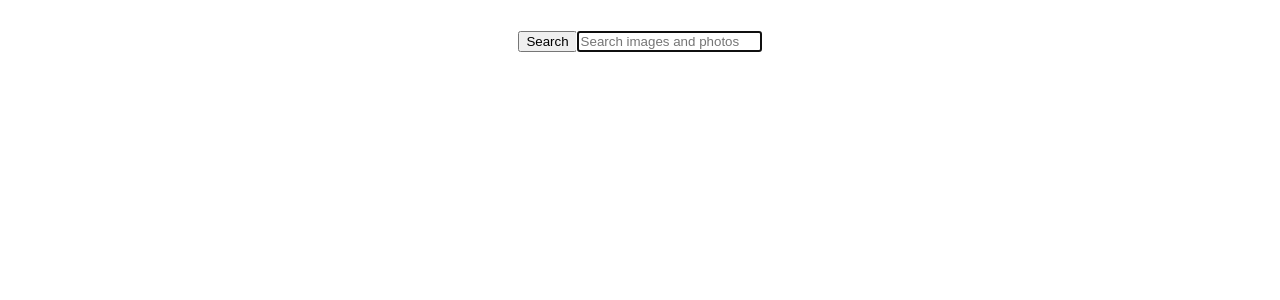
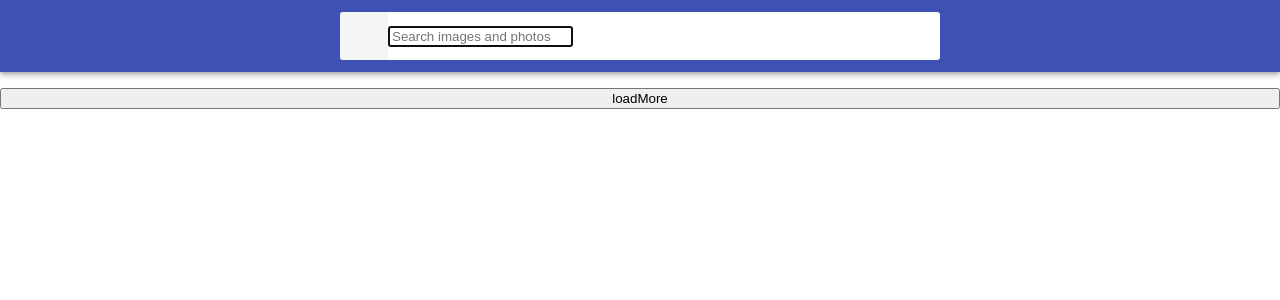
Before and after one commit to VitalikN/goit-react-hw-03-image-finder, a React (Create React App) app: page / in a window 1280 px wide. Shown: the top 300 px of the page. Built offline with nearby package versions, Linux system fonts and the light colour scheme.

Commit message:
add get , form...

```diff
--- a/package.json
+++ b/package.json
@@ -4,9 +4,12 @@
   "private": true,
   "homepage": "https://VitalikN.github.io/goit-react-hw-03-image-finder/",
   "dependencies": {
+    "@emotion/react": "^11.10.6",
+    "@emotion/styled": "^11.10.6",
     "@testing-library/jest-dom": "^5.16.3",
     "@testing-library/react": "^12.1.4",
     "@testing-library/user-event": "^13.5.0",
+    "axios": "^1.3.4",
     "react": "^18.1.0",
     "react-dom": "^18.1.0",
     "react-hot-toast": "^2.4.0",
--- a/src/components/App.jsx
+++ b/src/components/App.jsx
@@ -1,21 +1,40 @@
 import { React, Component } from 'react';
 import { Toaster } from 'react-hot-toast';
-// import { fetchGallery } from './fetch/fetch';
+import { Container } from './App.styled';
+import { fetchGallery } from './fetch/fetch';
 import { ImageGallery } from './ImageGallery/ImageGallery';
 import { Searchbar } from './Searchbar/Searchbar';
+import { Button } from './Button/Button';
 
 export class App extends Component {
   state = {
-    // imageGallery: null,
+    imageGallery: [],
     searchQuery: '',
     Loader: false,
+    page: 1,
   };
   componentDidUpdate(prevProps, prevState) {
-    if (prevProps.searchQuery !== this.props.searchQuery) {
-      console.log('prev', prevProps.searchQuery);
-      console.log(this.props.searchQuery);
+    if (
+      prevState.searchQuery !== this.state.searchQuery ||
+      prevState.page !== this.state.page
+    ) {
+      this.imgGalleryList(this.state.searchQuery, this.state.page);
     }
   }
+  imgGalleryList = async (searchQuery, page) => {
+    try {
+      const {
+        hits,
+        // total, totalHits
+      } = await fetchGallery(searchQuery, page);
+      this.setState(prev => ({
+        imageGallery: [...prev.imageGallery, ...hits],
+      }));
+    } catch (error) {
+      console.log(error);
+    }
+  };
+
   // componentDidUpdate(prevProps, prevState) {
   //   if (prevProps.nameSearch !== this.props.nameSearch) {
   //     console.log('prev', prevProps.nameSearch);
@@ -32,20 +51,16 @@ export class App extends Component {
   // this.setState({ Loader: true });
   // }
   handleSubmit = nameSearch => {
-    this.setState({ searchQuery: nameSearch, hits: [] });
+    this.setState({ searchQuery: nameSearch });
   };
 
+  loadMore = () => {
+    this.setState(prev => ({ page: prev.page + 1 }));
+  };
   render() {
+    const { imageGallery } = this.state;
     return (
-      <div
-        style={{
-          display: 'flex',
-          flexDirection: 'column',
-          justifyContent: 'center',
-          alignItems: 'center',
-          margin: '30px',
-        }}
-      >
+      <Container>
         <Toaster
           position="top-right"
           toastOptions={{
@@ -58,12 +73,10 @@ export class App extends Component {
           }}
         />
         <Searchbar onSearch={this.handleSubmit} />
-
         {this.state.Loader && <p>Loader...</p>}
-        {this.state.nameSearch && (
-          <ImageGallery imageGallery={this.state.nameSearch} />
-        )}
-      </div>
+        {this.state.searchQuery && <ImageGallery imageGallery={imageGallery} />}
+        <button onClick={this.loadMore}>loadMore</button>
+      </Container>
     );
   }
 }
--- /dev/null
+++ b/src/components/App.styled.jsx
@@ -0,0 +1,8 @@
+import styled from '@emotion/styled';
+
+export const Container = styled.div`
+  display: grid;
+  grid-template-columns: 1fr;
+  grid-gap: 16px;
+  padding-bottom: 24px;
+`;
--- a/src/components/ImageGallery/ImageGallery.jsx
+++ b/src/components/ImageGallery/ImageGallery.jsx
@@ -1,14 +1,18 @@
 import { ImageGalleryItem } from 'components/ImageGalleryItem/ImageGalleryItem';
 import React, { Component } from 'react';
+import { GalleryList } from './imageGallery.styled';
 
 export class ImageGallery extends Component {
   state = {};
 
   render() {
+    const { imageGallery } = this.props;
     return (
-      <ul className="gallery">
-        <ImageGalleryItem imageGallery={this.props.imageGallery} />
-      </ul>
+      <GalleryList className="gallery">
+        {imageGallery.map(({ id, webformatURL }) => {
+          return <ImageGalleryItem key={id} src={webformatURL} />;
+        })}
+      </GalleryList>
     );
   }
 }
--- /dev/null
+++ b/src/components/ImageGallery/imageGallery.styled.jsx
@@ -0,0 +1,13 @@
+import styled from '@emotion/styled';
+
+export const GalleryList = styled.ul`
+  display: grid;
+  max-width: calc(100vw - 48px);
+  grid-template-columns: repeat(auto-fill, minmax(320px, 1fr));
+  grid-gap: 16px;
+  margin: 0 auto;
+  padding: 0;
+  list-style: none;
+  margin-left: auto;
+  margin-right: auto;
+`;
--- a/src/components/ImageGalleryItem/ImageGalleryItem.jsx
+++ b/src/components/ImageGalleryItem/ImageGalleryItem.jsx
@@ -4,9 +4,10 @@ export class ImageGalleryItem extends Component {
   state = {};
 
   render() {
+    const { id, src } = this.props;
     return (
-      <li className="gallery-item">
-        <img src={this.props.imageGallery} width="200px" alt="" />
+      <li className="gallery-item" key={id}>
+        <img src={src} alt="" />
       </li>
     );
   }
--- a/src/components/Searchbar/Searchbar.jsx
+++ b/src/components/Searchbar/Searchbar.jsx
@@ -1,38 +1,39 @@
 import React, { Component } from 'react';
 import { toast } from 'react-hot-toast';
-
-import css from './styles.module.css';
+import {
+  Header,
+  SearchForm,
+  SearchFormButton,
+  SearchFormButtonLabel,
+} from './Searchbar.styled';
 
 export class Searchbar extends Component {
   state = {
     nameSearch: '',
   };
   handleSearch = evt => {
-    this.setState({ nameSearch: evt.target.value.toLowerCase() });
-    console.log(evt.target.value);
+    this.setState({ nameSearch: evt.currentTarget.value.toLowerCase() });
   };
+
   handleSubmit = evt => {
     evt.preventDefault();
     if (this.state.nameSearch.trim() === '') {
       toast.error('Here is your toast.');
-
       return;
     }
-
     this.props.onSearch(this.state.nameSearch);
     this.setState({ nameSearch: '' });
   };
 
   render() {
     return (
-      <header className={css.searchbar}>
-        <form onSubmit={this.handleSubmit} className={css.form}>
-          <button type="submit" className={css.button}>
-            <span className={css.buttonLabel}>Search</span>
-          </button>
+      <Header>
+        <SearchForm onSubmit={this.handleSubmit}>
+          <SearchFormButton type="submit">
+            <SearchFormButtonLabel>Search</SearchFormButtonLabel>
+          </SearchFormButton>
 
           <input
-            className="input"
             type="text"
             autoComplete="off"
             autoFocus
@@ -40,8 +41,8 @@ export class Searchbar extends Component {
             value={this.state.nameSearch}
             onChange={this.handleSearch}
           />
-        </form>
-      </header>
+        </SearchForm>
+      </Header>
     );
   }
 }
--- /dev/null
+++ b/src/components/Searchbar/Searchbar.styled.jsx
@@ -0,0 +1,76 @@
+import styled from '@emotion/styled';
+
+export const Header = styled.header`
+  top: 0;
+  left: 0;
+  position: sticky;
+  z-index: 1100;
+  display: flex;
+  justify-content: center;
+  align-items: center;
+  min-height: 64px;
+  padding-right: 24px;
+  padding-left: 24px;
+  padding-top: 12px;
+  padding-bottom: 12px;
+  color: #fff;
+  background-color: #3f51b5;
+  box-shadow: 0px 2px 4px -1px rgba(0, 0, 0, 0.2),
+    0px 4px 5px 0px rgba(0, 0, 0, 0.14), 0px 1px 10px 0px rgba(0, 0, 0, 0.12);
+`;
+
+export const SearchForm = styled.form`
+  display: flex;
+  align-items: center;
+  width: 100%;
+  max-width: 600px;
+  background-color: #fff;
+  border-radius: 3px;
+  overflow: hidden;
+`;
+export const SearchFormButton = styled.button`
+  display: inline-block;
+  width: 48px;
+  height: 48px;
+  border: 0;
+  /* background-image: url('https://image.flaticon.com/icons/svg/149/149852.svg'); */
+  background-size: 40%;
+  background-repeat: no-repeat;
+  background-position: center;
+  opacity: 0.6;
+  transition: opacity 250ms cubic-bezier(0.4, 0, 0.2, 1);
+  cursor: pointer;
+  outline: none;
+  &:hover {
+    opacity: 1;
+  }
+`;
+export const SearchFormButtonLabel = styled.span`
+  position: absolute;
+  width: 1px;
+  height: 1px;
+  padding: 0;
+  overflow: hidden;
+  clip: rect(0, 0, 0, 0);
+  white-space: nowrap;
+  clip-path: inset(50%);
+  border: 0;
+`;
+
+// }
+
+// .SearchForm-input {
+//   display: inline-block;
+//   width: 100%;
+//   font: inherit;
+//   font-size: 20px;
+//   border: none;
+//   outline: none;
+//   padding-left: 4px;
+//   padding-right: 4px;
+// }
+
+// .SearchForm-input::placeholder {
+//   font: inherit;
+//   font-size: 18px;
+// }
--- a/src/components/Searchbar/styles.module.css
+++ b/src/components/Searchbar/styles.module.css
@@ -25,7 +25,7 @@ img {
   max-width: 100%;
   height: auto;
 }
-
+/* ============================= */
 /*
  * Стили компонента App
  */
@@ -69,53 +69,6 @@ img {
   background-color: #fff;
   border-radius: 3px;
   overflow: hidden;
-}
-
-.SearchForm-button {
-  display: inline-block;
-  width: 48px;
-  height: 48px;
-  border: 0;
-  background-image: url('https://image.flaticon.com/icons/svg/149/149852.svg');
-  background-size: 40%;
-  background-repeat: no-repeat;
-  background-position: center;
-  opacity: 0.6;
-  transition: opacity 250ms cubic-bezier(0.4, 0, 0.2, 1);
-  cursor: pointer;
-  outline: none;
-}
-
-.SearchForm-button:hover {
-  opacity: 1;
-}
-
-.SearchForm-button-label {
-  position: absolute;
-  width: 1px;
-  height: 1px;
-  padding: 0;
-  overflow: hidden;
-  clip: rect(0, 0, 0, 0);
-  white-space: nowrap;
-  clip-path: inset(50%);
-  border: 0;
-}
-
-.SearchForm-input {
-  display: inline-block;
-  width: 100%;
-  font: inherit;
-  font-size: 20px;
-  border: none;
-  outline: none;
-  padding-left: 4px;
-  padding-right: 4px;
-}
-
-.SearchForm-input::placeholder {
-  font: inherit;
-  font-size: 18px;
 }
 
 /*
--- a/src/components/fetch/fetch.jsx
+++ b/src/components/fetch/fetch.jsx
@@ -1,7 +1,11 @@
+import axios from 'axios';
+
 const BASE_URL = 'https://pixabay.com/api/';
 const API_KEY = '32552972-dc07813a8434780c4e0dd03fe';
 
-export const fetchGallery = searchQuery =>
-  fetch(
-    `${BASE_URL}?key=${API_KEY}&q=${searchQuery}&page=1&image_type=photo&orientation=horizontal&per_page=12`
+export const fetchGallery = async (searchQuery, page) => {
+  const { data } = await axios.get(
+    `${BASE_URL}?key=${API_KEY}&q=${searchQuery}&page=${page}&image_type=photo&orientation=horizontal&per_page=12`
   );
+  return data;
+};
--- a/src/index.css
+++ b/src/index.css
@@ -1,10 +1,23 @@
 @import-normalize; /* bring in normalize.css styles */
+
+html {
+  box-sizing: border-box;
+  width: 100vw;
+  overflow-x: hidden;
+}
+
+*,
+*::before,
+*::after {
+  box-sizing: inherit;
+}
 
 body {
   margin: 0;
-  font-family: -apple-system, BlinkMacSystemFont, 'Segoe UI', 'Roboto', 'Oxygen',
-    'Ubuntu', 'Cantarell', 'Fira Sans', 'Droid Sans', 'Helvetica Neue',
-    sans-serif;
+  font-family: -apple-system, BlinkMacSystemFont, 'Segoe UI', Roboto,
+    Oxygen-Sans, Ubuntu, Cantarell, 'Helvetica Neue', sans-serif;
+  color: #212121;
+  background-color: #fff;
   -webkit-font-smoothing: antialiased;
   -moz-osx-font-smoothing: grayscale;
 }
@@ -13,3 +26,8 @@ code {
   font-family: source-code-pro, Menlo, Monaco, Consolas, 'Courier New',
     monospace;
 }
+img {
+  display: block;
+  max-width: 100%;
+  height: auto;
+}
```
Also changed, not shown: src/components/Button/Button.jsx (added), 1 other file (tests, documents, lock files or other folders).
